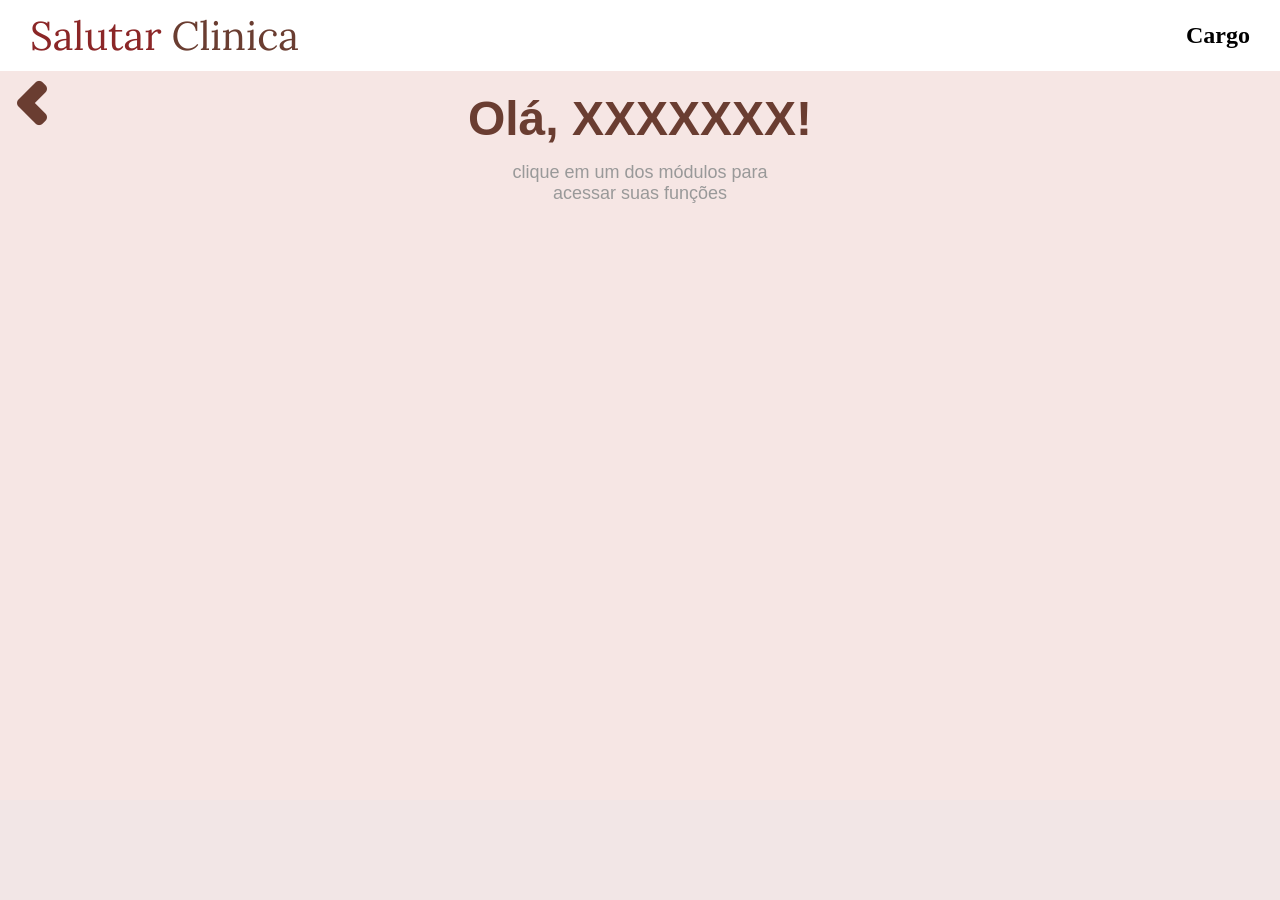
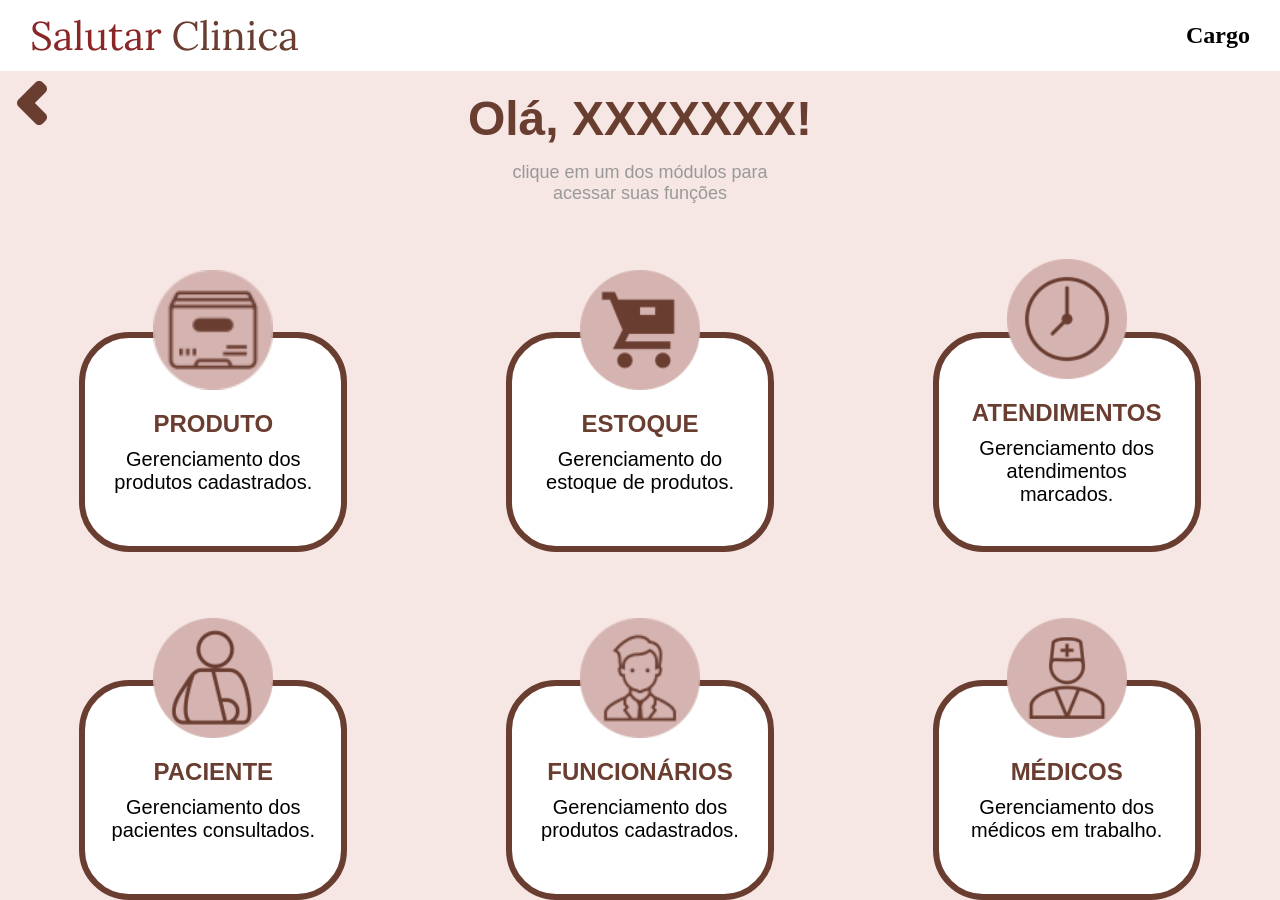
Before and after one commit to FabricioEllerSL/Clinica-Salutar, a Django app: page /navegacao/ in a window 1280 px wide. Before the commit the page ends 203 px from the top, so only its background shows below. Run offline with Django 5.2, Linux system fonts and the light colour scheme.

Commit message:
feat: tela de navegacao

```diff
--- a/home/templates/home/navegacao.html
+++ b/home/templates/home/navegacao.html
@@ -30,6 +30,53 @@
         </div>
 
         <h5 class="click-text">clique em um dos módulos para acessar suas funções</h5>
+
+        <div class="modules-container">
+            <div class="module-card">
+                <img src="{% static 'home/imagens/produto-icon.png' %}" height="120" alt="">
+                <a href="#" class="module-card-title">PRODUTO</a>
+                <p class="module-card-description">
+                    Gerenciamento dos produtos cadastrados.
+                </p>
+            </div>
+            <div class="module-card">
+                <img src="{% static 'home/imagens/estoque-icon.png' %}" height="120" alt="">
+                <a href="#" class="module-card-title">ESTOQUE</a>
+                <p class="module-card-description">
+                    Gerenciamento do estoque de produtos.
+                </p>
+            </div>
+            <div class="module-card">
+                <img src="{% static 'home/imagens/atendimento-icon.png' %}" height="120" alt="">
+                <a href="#" class="module-card-title">ATENDIMENTOS</a>
+                <p class="module-card-description">
+                    Gerenciamento dos atendimentos marcados.
+                </p>
+            </div>
+        </div>
+        <div class="modules-container">
+            <div class="module-card">
+                <img src="{% static 'home/imagens/paciente-icon.png' %}" height="120" alt="">
+                <a href="#" class="module-card-title">PACIENTE</a>
+                <p class="module-card-description">
+                    Gerenciamento dos pacientes consultados.
+                </p>
+            </div>
+            <div class="module-card">
+                <img src="{% static 'home/imagens/funcionario-icon.png' %}" height="120" alt="">
+                <a href="#" class="module-card-title">FUNCIONÁRIOS</a>
+                <p class="module-card-description">
+                    Gerenciamento dos produtos cadastrados.
+                </p>
+            </div>
+            <div class="module-card">
+                <img src="{% static 'home/imagens/medico-icon.png' %}" height="120" alt="">
+                <a href="#" class="module-card-title">MÉDICOS</a>
+                <p class="module-card-description">
+                    Gerenciamento dos médicos em trabalho.
+                </p>
+            </div>
+        </div>
     </main>
 </body>
 </html>
--- a/static/home/css/navegacao.css
+++ b/static/home/css/navegacao.css
@@ -21,10 +21,10 @@ a{
 }
 
 .return-button{
-    background-color: #f6e6e4;
+    background-color: #ffffff00;
     border: none;
     cursor: pointer;
-    position: fixed;
+    position: absolute;
 }
 
 .welcome-text{
@@ -45,3 +45,49 @@ a{
     margin: 1rem auto;
     text-align: center;
 }
+
+/* MODULOS */
+
+.modules-container{
+    display: flex;
+    justify-content: space-around;
+    margin-top: 8rem;
+}
+
+.module-card{
+    background-color: #fff;
+    width: 20%;
+    height: 13rem;
+    border-radius: 50px;
+    display: flex;
+    justify-content: center;
+    align-items: center;
+    flex-direction: column;
+    border: 6px solid #6a3d31;
+}
+
+.module-card img{
+    margin-top: -120px;
+    margin-bottom: 20px;
+}
+
+.module-card-title{
+    font-family: sans-serif;
+    color: #6a3d31;
+    font-weight: 600;
+    font-size: 1.5rem;
+    margin-bottom: 10px;
+    cursor: pointer;
+}
+
+.module-card-title:hover{
+    color: #c58a79 !important;
+    text-decoration: underline !important;
+}
+
+.module-card-description{
+    width: 80%;
+    text-align: center;
+    font-family: sans-serif;
+    font-size: 20px;
+}
```
Also changed, not shown: static/home/imagens/atendimento-icon.png (added), static/home/imagens/estoque-icon.png (added), static/home/imagens/funcionario-icon.png (added), static/home/imagens/medico-icon.png (added), static/home/imagens/paciente-icon.png (added), static/home/imagens/produto-icon.png (added).
